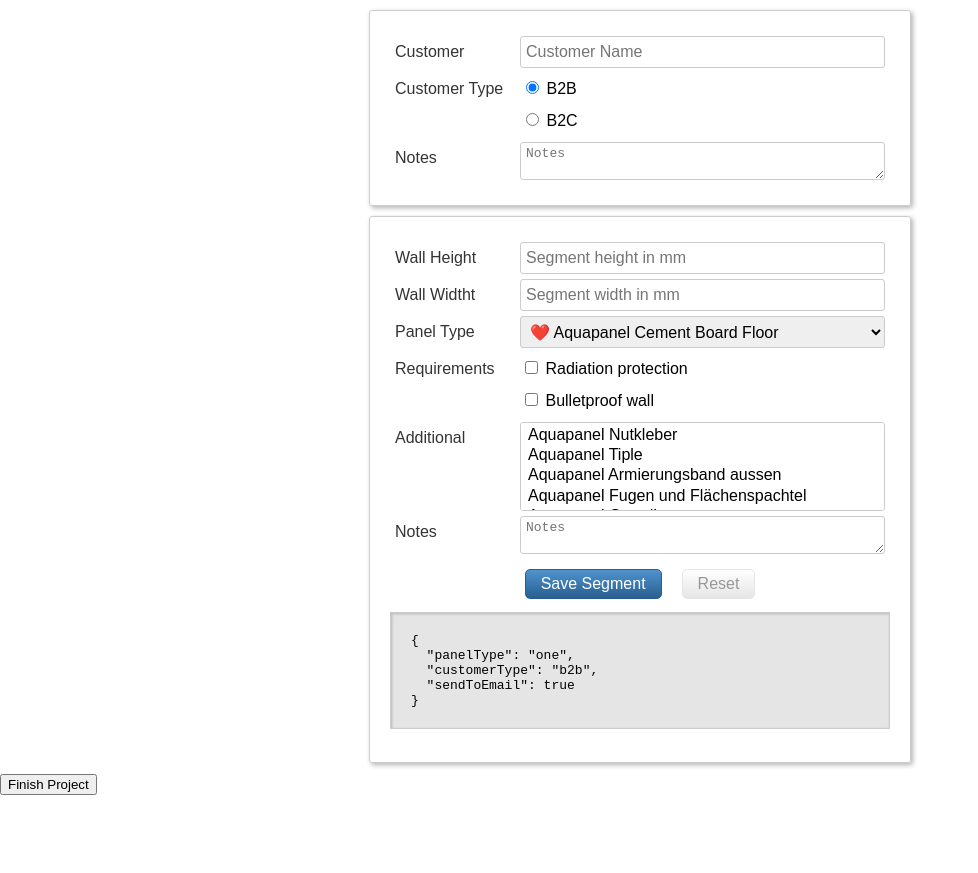
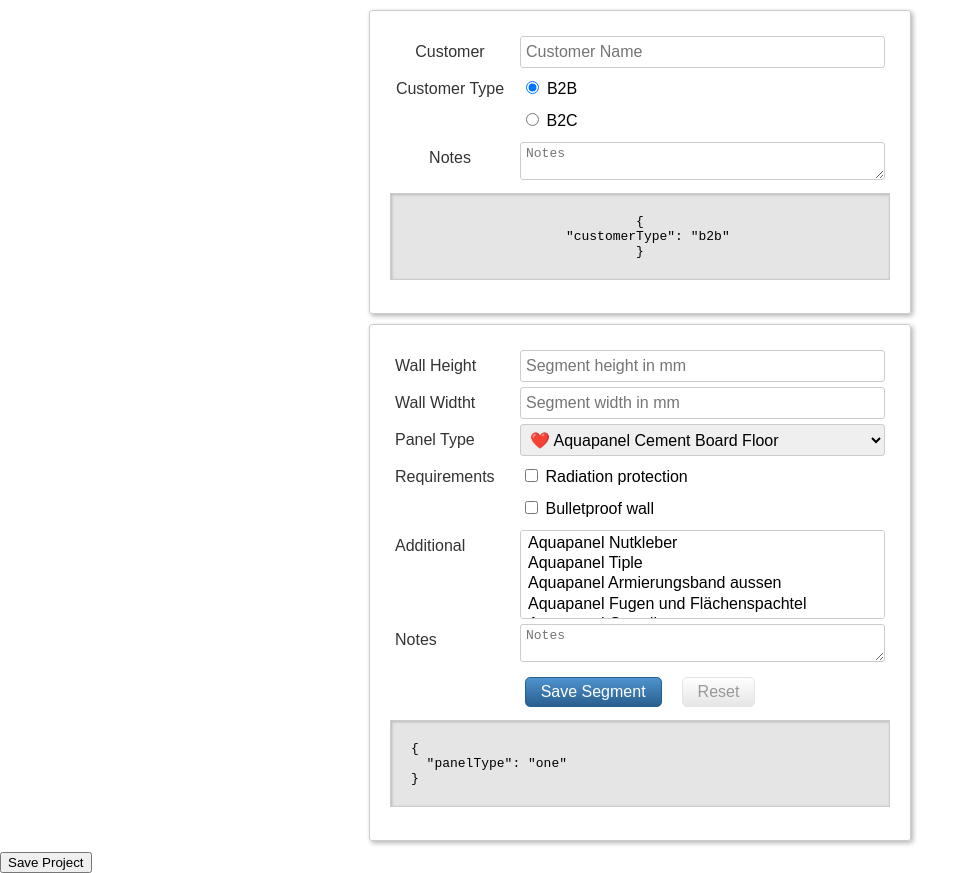
Before and after one commit to marexv/demo-calculator, a React (Create React App) app: page / in a window 1280 px wide. Shown: the whole page, without its empty margins (0-978 px from the left). Before the commit the page ends 800 px from the top, so only its background shows below. Built offline with nearby package versions, Linux system fonts and the light colour scheme.

Commit message:
segment adding completed

```diff
--- a/src/App.js
+++ b/src/App.js
@@ -2,7 +2,7 @@
 import logo from './logo.svg';
 import Styles from './Styles'
 import './App.css';
-import { Form, Field } from 'react-final-form'
+import { Form, Field, FormSpy } from 'react-final-form'
 
 const sleep = ms => new Promise(resolve => setTimeout(resolve, ms))
 
@@ -189,11 +189,11 @@
   </Styles>
 )
 
-const CustomerDetails = () => (
+const CustomerDetails = (props) => (
   <Styles>
     <Form
       onSubmit={onSubmit}
-      initialValues={{ panelType: 'one', customerType: 'b2b', sendToEmail: true }}
+      initialValues={{ customerType: 'b2b' }}
       validate={values => {
         const errors = {};
         if (!values.segmentheight) {
@@ -212,6 +212,11 @@
       }}
 
       render={({ handleSubmit, form, reset, submitting, pristine, values }) => (
+        <div>
+          <div>
+            <FormSpy onChange={props.onChange} subscription={{ values: true }} />
+          </div>
+          <div>
             <form>
               <div>
                 <label>Customer</label>
@@ -249,7 +254,10 @@
                 <label>Notes</label>
                 <Field name="notes" component="textarea" placeholder="Notes" />
               </div>
+              <pre>{JSON.stringify(values, 0, 2)}</pre>
             </form>
+          </div>
+        </div>
       )}
     />
   </Styles>
@@ -270,7 +278,7 @@
       <Styles>
         <Form
           onSubmit={this.props.handleSubmit}
-          initialValues={{ panelType: 'one', customerType: 'b2b', sendToEmail: true }}
+          initialValues={{ panelType: 'one'}}
 
           validate={values => {
             const errors = {};
@@ -391,6 +399,7 @@
     super();
     this.state = {
       segments: [],
+      customer: {},
     };
   }
 
@@ -411,15 +420,27 @@
   }
 
   handleCompleteProject() {
-    const segments = this.state.segments;
-    alert(JSON.stringify(segments, 0, 2))
+    const document = {
+      "segments": this.state.segments,
+      "customer": this.state.customer,
+    };
+
+    alert(JSON.stringify(document, 0, 2))
   }
+
+  myOnChange(values) {
+    this.setState({
+      customer: values
+    });
+
+  }
+
 
   render() {
 
     return (
       <div>
-        <CustomerDetails />
+        <CustomerDetails onChange={(values) => this.myOnChange(values)}/>
 
         <SegmentDetails handleSubmit={(values) => this.saveSegmentOnClick(values)} />
 
@@ -427,7 +448,7 @@
           return (<Segment key={id} segment={segment.segment.panelType} />)
         })}
 
-        <button onClick={() => this.handleCompleteProject()}>Finish Project</button>
+        <button onClick={() => this.handleCompleteProject()}>Save Project</button>
       </div>
     );
   }
```
Lines whose indentation alone changed are shown as unchanged.
